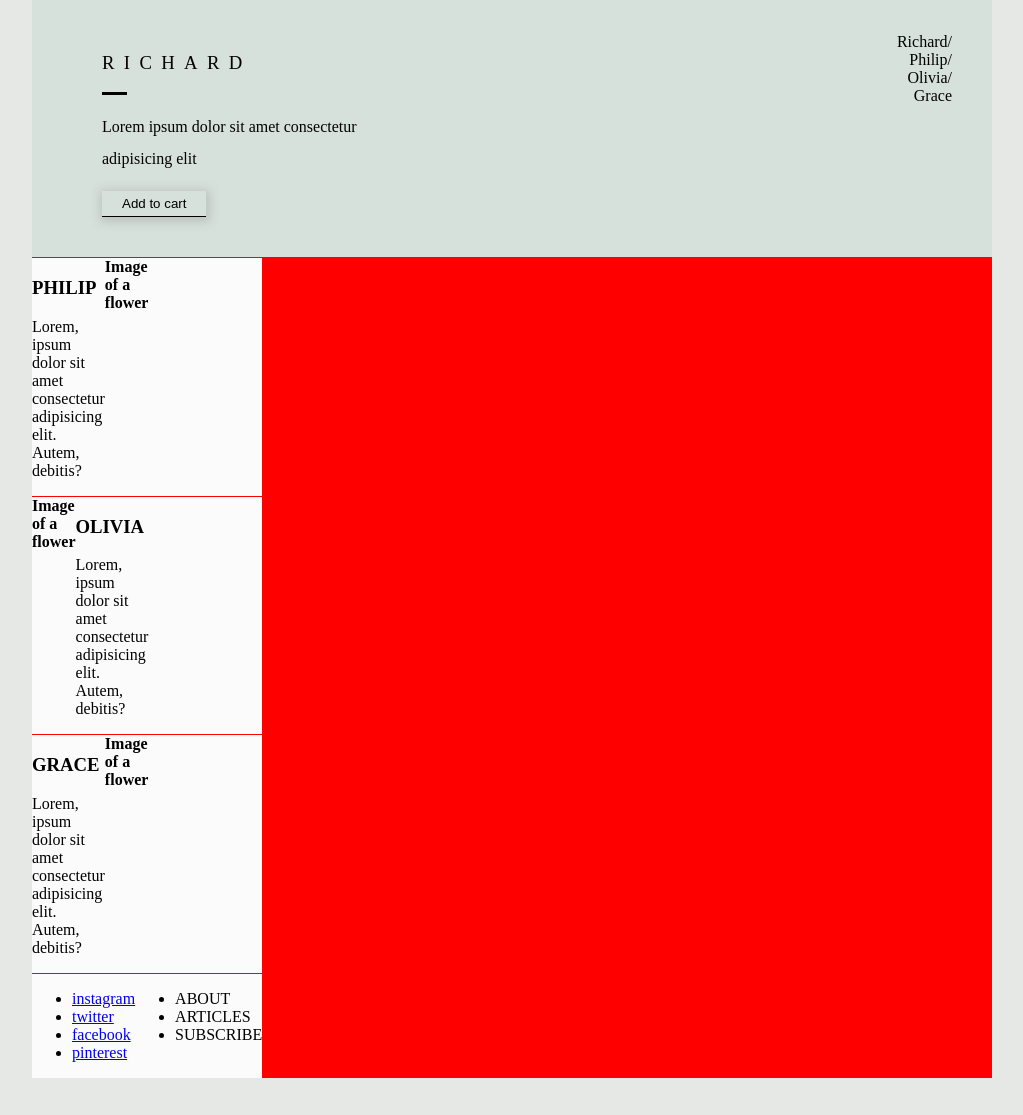
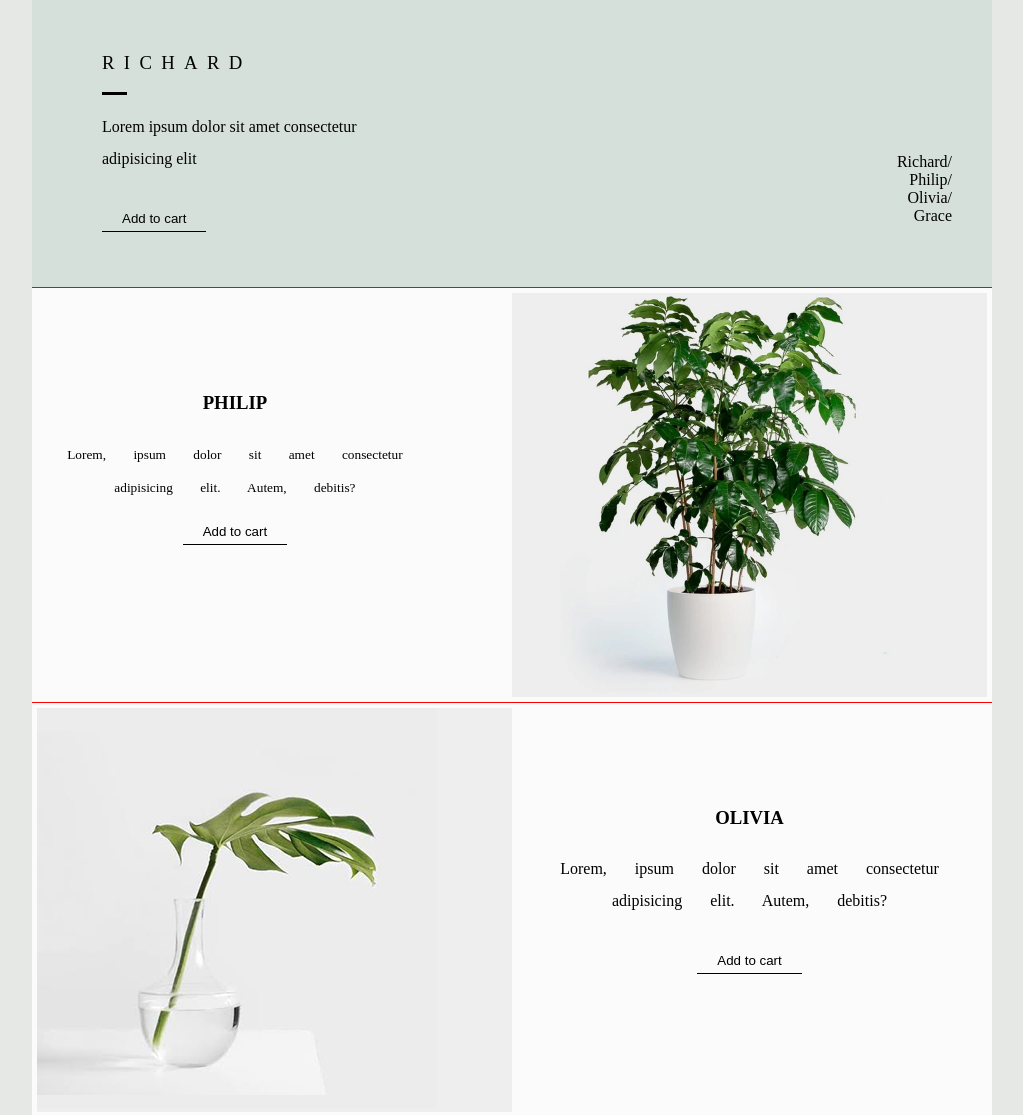
Before and after one commit to Haybuka/grid-plant, a plain HTML site: page index.html in a window 1280 px wide. Shown: the part 317-1432 px from the top of the page, without its empty margins (96-1119 px from the left). Before the commit the page ends 1403 px from the top, so only its background shows below. Drawn offline with Linux system fonts and the light colour scheme.

Commit message:
Done with css style on desktop,adding font Awesome next

```diff
--- a/index.html
+++ b/index.html
@@ -36,7 +36,7 @@
             <div id="secLeft">
                 <h3>RICHARD</h3><span></span>
                 <p>Lorem ipsum dolor sit amet consectetur adipisicing elit</p>
-                <button>Add to cart</button>
+                <button class="btn">Add to cart</button>
             </div>
             <div id="secRight">
                 <ul>
@@ -48,47 +48,51 @@
             </div>
         </section>
         <article id="first">
-            <aside class="bg-white">
+            <aside class="bg-white" id="philAside">
                 <h3>PHILIP</h3><span></span>
-                <p>Lorem, ipsum dolor sit amet consectetur adipisicing elit. Autem, debitis?</p>
+                <small>Lorem, ipsum dolor sit amet consectetur adipisicing elit. Autem, debitis?</small>
+                <button class="btn">Add to cart</button>
             </aside>
-            <aside class="bg-ash">
-                <b>Image of a flower</b>
+            <aside class="bg-ash" id="philImage">
+                <img src="pictures/NatalMahogany.webp" alt="">
             </aside>
         </article>
         <article id="second">
-            <aside class="bg-ash">
-                <b>Image of a flower</b>
+            <aside id="olivImage">
+                <img src="pictures/oliviA.jpg" alt="">
             </aside>
-            <aside class="bg-white">
+            <aside id="olivAside">
                 <h3>OLIVIA</h3><span></span>
                 <p>Lorem, ipsum dolor sit amet consectetur adipisicing elit. Autem, debitis?</p>
+                <button class="btn">Add to cart</button>
             </aside>
         </article>
         <article id="third">
-            <aside class="bg-white">
+            <aside id="graceAside">
                 <h3>GRACE</h3><span></span>
                 <p>Lorem, ipsum dolor sit amet consectetur adipisicing elit. Autem, debitis?</p>
+                <button class="btn">Add to cart</button>
             </aside>
-            <aside class="bg-ash">
-                <b>Image of a flower</b>
+            <aside id="graceImage">
+                <img src="pictures/gracE.jpg" alt="grace">
             </aside>
         </article>
         <footer>
-            <ul class="links">
+            <ul id="links">
                 <li><a href="#">instagram</a></li>
                 <li><a href="#">twitter</a></li>
                 <li><a href="#">facebook</a></li>
                 <li><a href="#">pinterest</a></li>
             </ul>
-            <div id="footerNav">
-                <ul>
-                    <li>ABOUT</li>
-                    <li>ARTICLES</li>
-                    <li>SUBSCRIBE</li>
-                </ul>
-            </div>
+            <ul id="footerNav">
+                <li>ABOUT</li>
+                <li>ARTICLES</li>
+                <li>SUBSCRIBE</li>
+            </ul>
         </footer>
+        <div id="attribution">
+            <small>Created by Chukwu Haybuka <i class="fas fa-heart"></i></small>
+        </div>
     </div>
 </body>
 
--- a/main.css
+++ b/main.css
@@ -108,7 +108,7 @@ nav a {
 section {
     grid-row: 3/4;
     grid-column: 1/13;
-    background-color: #d7e1dc;
+    background-color: hsl(150, 14%, 86%);
     display: grid;
     grid-template-columns: repeat(12, 1fr);
     padding: 10px;
@@ -139,13 +139,14 @@ section #secLeft span {
     margin: 5px 0;
 }
 
-section #secLeft button {
+.btn {
     background-color: transparent;
     border: none;
     padding: 5px 20px;
     border-bottom: 1px solid black;
-    box-shadow: 1px 2px 10px 3px rgba(128, 128, 128, 0.3);
+    /* box-shadow: 1px 2px 10px 3px rgba(128, 128, 128, 0.3); */
     cursor: pointer;
+    margin: 15px auto;
 }
 
 section #secRight {
@@ -158,6 +159,8 @@ section #secRight {
 section #secRight ul {
     padding: 0;
     margin: 0;
+    position: relative;
+    bottom: -120px;
 }
 
 section #secRight li {
@@ -168,28 +171,145 @@ section #secRight li {
 
 article#first {
     grid-row: 4/5;
+    grid-column: 1/13;
     background-color: #fbfbfb;
     display: grid;
     grid-template-columns: repeat(12, 1fr);
+    padding: 5px;
+    overflow: hidden;
 }
+
+article#first #philAside {
+    grid-column: 1/6;
+    text-align: center;
+    word-spacing: 1.5em;
+    line-height: 2em;
+    padding: 20px;
+    margin-top: 55px;
+}
+
+article#first #philImage {
+    background-color: #eee;
+    grid-column: 7/13;
+}
+
+article#first #philImage img {
+    height: 400px;
+    width: 400px;
+}
+
 
 article#second {
     grid-row: 5/6;
+    grid-column: 1/13;
     background-color: #fbfbfb;
     display: grid;
     grid-template-columns: repeat(12, 1fr);
+    padding: 5px;
+    overflow: hidden;
 }
+
+article#second #olivImage {
+    background-color: #eee;
+    grid-column: 1/7;
+}
+
+article#second #olivAside {
+    grid-column: 7/13;
+    text-align: center;
+    word-spacing: 1.5em;
+    line-height: 2em;
+    padding: 20px;
+    margin-top: 55px;
+}
+
+article#second #olivImage img {
+    height: 400px;
+    width: 400px;
+}
+
 
 article#third {
     grid-row: 6/7;
+    grid-column: 1/13;
     background-color: #fbfbfb;
     display: grid;
     grid-template-columns: repeat(12, 1fr);
+    padding: 5px;
+    overflow: hidden;
+}
+
+article#third #graceAside {
+    grid-column: 1/7;
+    text-align: center;
+    word-spacing: 1.5em;
+    line-height: 2em;
+    padding: 20px;
+    margin-top: 55px;
+}
+
+article#third aside#graceImage {
+    background-color: #eee;
+    grid-column: 7/13;
+}
+
+article#third #graceImage img {
+    height: 400px;
+    width: 400px;
 }
 
 footer {
     grid-row: 7/8;
+    grid-column: 1/13;
     background-color: #fbfbfb;
     display: grid;
     grid-template-columns: repeat(12, 1fr);
+    padding: 50px;
 }
+
+footer ul#links {
+    padding: 0;
+    margin: 0;
+    grid-column: 1/6;
+}
+
+footer ul#links li {
+    list-style-type: none;
+    display: inline-block;
+    margin-left: 20px;
+    cursor: pointer;
+}
+
+footer ul#links li a {
+    color: black;
+    text-decoration: none;
+
+}
+
+
+footer ul#footerNav {
+    padding: 0;
+    margin: 0;
+    grid-column: 9/13;
+}
+
+footer ul#footerNav li {
+    list-style-type: none;
+    display: inline-block;
+    margin-left: 20px;
+    cursor: pointer;
+}
+
+footer ul#footerNav ul {
+    color: black;
+    text-decoration: none;
+
+}
+
+#attribution {
+    grid-column: 6/10;
+}
+
+#attribution i {
+    color: rgb(168, 5, 5);
+}
```
Also changed, not shown: pictures/NatalMahogany.webp (added), pictures/gracE.jpg (added), pictures/grace.jpeg (added), pictures/oliviA.jpg (added), pictures/olivia.jpeg (added).
